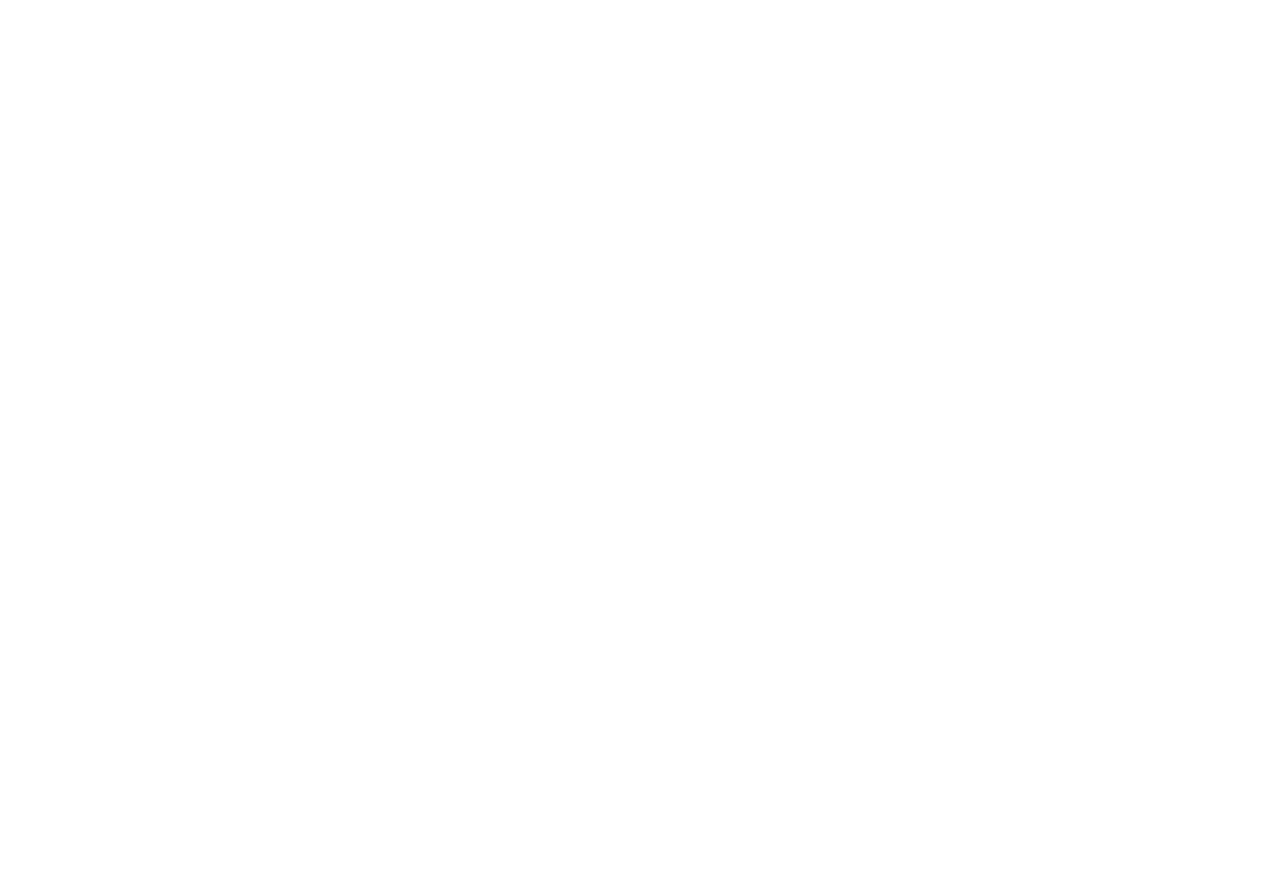
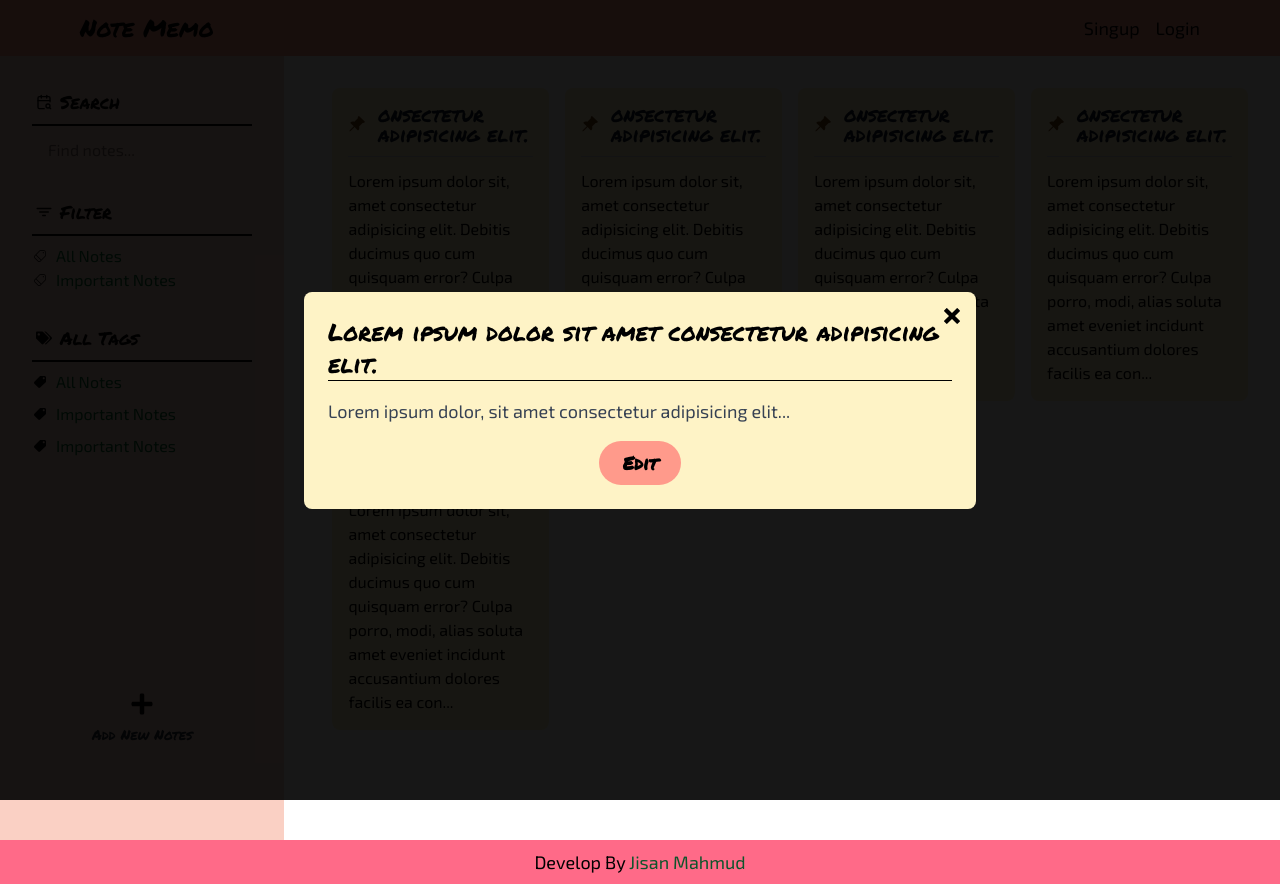
Before and after one commit to jisan-mahmud/note_keeper_frontend, a React (Vite) app: page /note/1 in a window 1280 px wide. Before the commit this address had no page. Before the commit the page ends 800 px from the top, so only its background shows below. Built offline with nearby package versions, Linux system fonts and the light colour scheme.

Commit message:
fix note-details page

```diff
--- a/src/component/Note.jsx
+++ b/src/component/Note.jsx
@@ -1,13 +1,10 @@
 import { BsFillPinAngleFill } from "react-icons/bs";
-import NoteDetails from "./NoteDetails";
-import { useState } from "react";
+import { useNavigate } from "react-router-dom";
 
 
 const Note = () => {
+    const navigate = useNavigate()
 
-    const [isOpen, SetIsOpen] = useState(false)
-
-    console.log(isOpen)
     const title = 'onsectetur adipisicing elit.'
     const note = `
     Lorem ipsum dolor sit, amet consectetur adipisicing elit.
@@ -20,8 +17,7 @@
     };
 
     return (
-       <>
-        <div onClick={ () => SetIsOpen(true)} className='bg-amber-100 rounded-lg p-4 !h-fit'>
+        <div onClick={ () => navigate(`/note/${1}`) } className='bg-amber-100 rounded-lg p-4 !h-fit'>
             <div className="flex items-center gap-3 mb-2">
                 <BsFillPinAngleFill className="text-3xl text-yellow-900" />
                 <h2 className="leading-none cursor-pointer font-bold text-xl text-gray-900">{title}</h2>
@@ -33,10 +29,6 @@
                 </p>
             </div>
         </div>
-        {isOpen && (
-            <NoteDetails title={title} note={note} setIsOpen={SetIsOpen}></NoteDetails>
-        )}
-       </>
     );
 };
 
--- a/src/component/NoteDetails.jsx
+++ b/src/component/NoteDetails.jsx
@@ -1,63 +1,61 @@
 import { useState } from "react";
 import Buttton from "./Buttton";
 import { ImCross } from "react-icons/im";
+import { createPortal } from "react-dom";
+import { useNavigate } from "react-router-dom";
 
-const NoteDetails = ({title, note, setIsOpen }) => {
-  const [inputValue, setInputValue] = useState(title);
+const NoteDetails = () => {
+  const [title, setTitle] = useState("Lorem ipsum dolor sit amet consectetur adipisicing elit.");
+  const [note, setNote] = useState("Lorem ipsum dolor, sit amet consectetur adipisicing elit...");
+  const [isEditMode, setIsEditMode] = useState(false);
+  const navigate = useNavigate();
 
-  // Handle change event to update the input field value
-  const handleInputChange = (event) => {
-    setInputValue(event.target.value);
-  };
-  const [isEditMode, SetIsEditMode] = useState(false)
-
-  return (
+  return createPortal(
     <div className="fixed inset-0 bg-[#000000e8] flex justify-center items-center z-50">
-      {isEditMode ? (
-        <form className="bg-amber-100 p-6 rounded-lg w-full max-w-lg mx-4 sm:mx-8 lg:max-w-2xl">
+      <div className="relative bg-amber-100 p-6 rounded-lg w-full max-w-lg mx-4 sm:mx-8 lg:max-w-2xl">
+        {/* Close Button */}
         <button
-          onClick={() => setIsOpen(false)}
-          className="absolute top-10 right-10 text-white hover:text-gray-700 focus:outline-none"
+          className="absolute top-4 right-4 text-black hover:text-gray-700 focus:outline-none"
+          onClick={() => isEditMode ? setIsEditMode(false) : navigate('/')}
         >
           <ImCross />
         </button>
-        <input
-          type="text"
-          className="text-2xl w-full focus:outline-0"
-          value={inputValue} // bind input value to state
-          onChange={handleInputChange}
-          style={{ fontFamily: '"Permanent Marker", serif' }}
+
+        {isEditMode ? (
+          <form onSubmit={(e) => e.preventDefault()}>
+            <textarea
+              className="w-full resize-none focus:outline-0 text-2xl my-4 overflow-hidden"
+              value={title}
+              onChange={(e) => {
+                setTitle(e.target.value);
+                e.target.style.height = "auto";
+                e.target.style.height = `${e.target.scrollHeight}px`;
+              }}
+              style={{ fontFamily: '"Permanent Marker", serif'}}
             />
             <hr/>
             <textarea
               cols="30"
               rows="8"
               className="w-full resize-none focus:outline-0 text-gray-700 text-lg my-4 p-2"
-        >
-          {note}
-        </textarea>
-        <Buttton buttonType='Save'/>
+              value={note}
+              onChange={(e) => setNote(e.target.value)}
+            />
+            <Buttton buttonType="Save"/>
           </form>
-      )
-
-      : (
-        <div className="bg-amber-100 p-6 rounded-lg w-full max-w-lg mx-4 sm:mx-8 lg:max-w-2xl">
-        <button
-          onClick={() => setIsOpen(false)}
-          className="absolute top-10 right-10 text-white hover:text-gray-700 focus:outline-none"
-        >
-          <ImCross />
-        </button>
-        <h2 className="text-2xl">onsectetur adipisicing elit.</h2>
+        ) : (
+          <>
+            <h2 className="text-2xl">{title}</h2>
             <hr/>
             <p className="text-gray-700 text-lg my-4">{note}</p>
-        <div onClick={() => SetIsEditMode(true)}>
-          <Buttton buttonType='Edit'/>
+            <div onClick={() => setIsEditMode(true)}>
+              <Buttton buttonType="Edit"/>
             </div>
+          </>
+        )}
       </div>
-      )}
-
-    </div>
+    </div>,
+    document.getElementById("modal-root")
   );
 };
 
--- a/src/main.jsx
+++ b/src/main.jsx
@@ -7,15 +7,17 @@
 import Signup from './pages/Signup'
 import Login from './pages/Login'
 import NewNode from './pages/NewNode'
+import NoteDetails from './component/NoteDetails'
 
 createRoot(document.getElementById('root')).render(
   <StrictMode>
     <BrowserRouter>
       <Routes>
         <Route path='/' element={<Layout/>}>
-          <Route index element={<Home/>}></Route>
-          <Route path='sign-up' element={<Signup/>}></Route>
-          <Route path='login' element={<Login/>}></Route>
+          <Route index element={<Home/>}/>
+          <Route path='sign-up' element={<Signup/>}/>
+          <Route path='login' element={<Login/>}/>
+          <Route path='note/:id' element={<Home/>}/>
         </Route>
       </Routes>
     </BrowserRouter>
--- a/src/pages/Home.jsx
+++ b/src/pages/Home.jsx
@@ -5,13 +5,16 @@
 import { menuContext } from "../context/MenuContext";
 import NewNode from "./NewNode";
 import { useLocation, useParams } from "react-router-dom";
+import NoteDetails from "../component/NoteDetails";
 
 const Home = () => {
     const { isOpen, setIsOpen } = useContext(menuContext);
-    const [screenWidth, setScreenWidth] = useState(window.innerWidth)
+    const [screenWidth] = useState(window.innerWidth)
 
-    let page = useLocation()
-    page = page.search.split('=')[1]
+    let newNodePath = useLocation()
+    newNodePath = newNodePath.search.split('=')[1]
+    const noteId = useParams().id
+    console.log(noteId)
 
     useEffect(() => {
         if(screenWidth <= 768){
@@ -40,9 +43,11 @@
 
 
             {/* new note */}
-            {page == "add-newnote" && (
+            {newNodePath == "add-newnote" && (
                 <NewNode/>
             )}
+
+            {noteId&& (<NoteDetails noteId={noteId}/>)}
 
         </div>
     );
--- a/src/pages/NewNode.jsx
+++ b/src/pages/NewNode.jsx
@@ -15,9 +15,9 @@
         >
           <div
             className="relative bg-amber-100 p-6 rounded-lg w-full max-w-lg mx-4 sm:mx-8 lg:max-w-2xl"
-            onClick={() => navigate(-1)}
           >
             <button
+              onClick={() => navigate(-1)}
               className="absolute cursor-pointer top-4 right-4 text-black hover:text-gray-700 focus:outline-none"
             >
               <ImCross />
```
Lines whose indentation alone changed are shown as unchanged.
